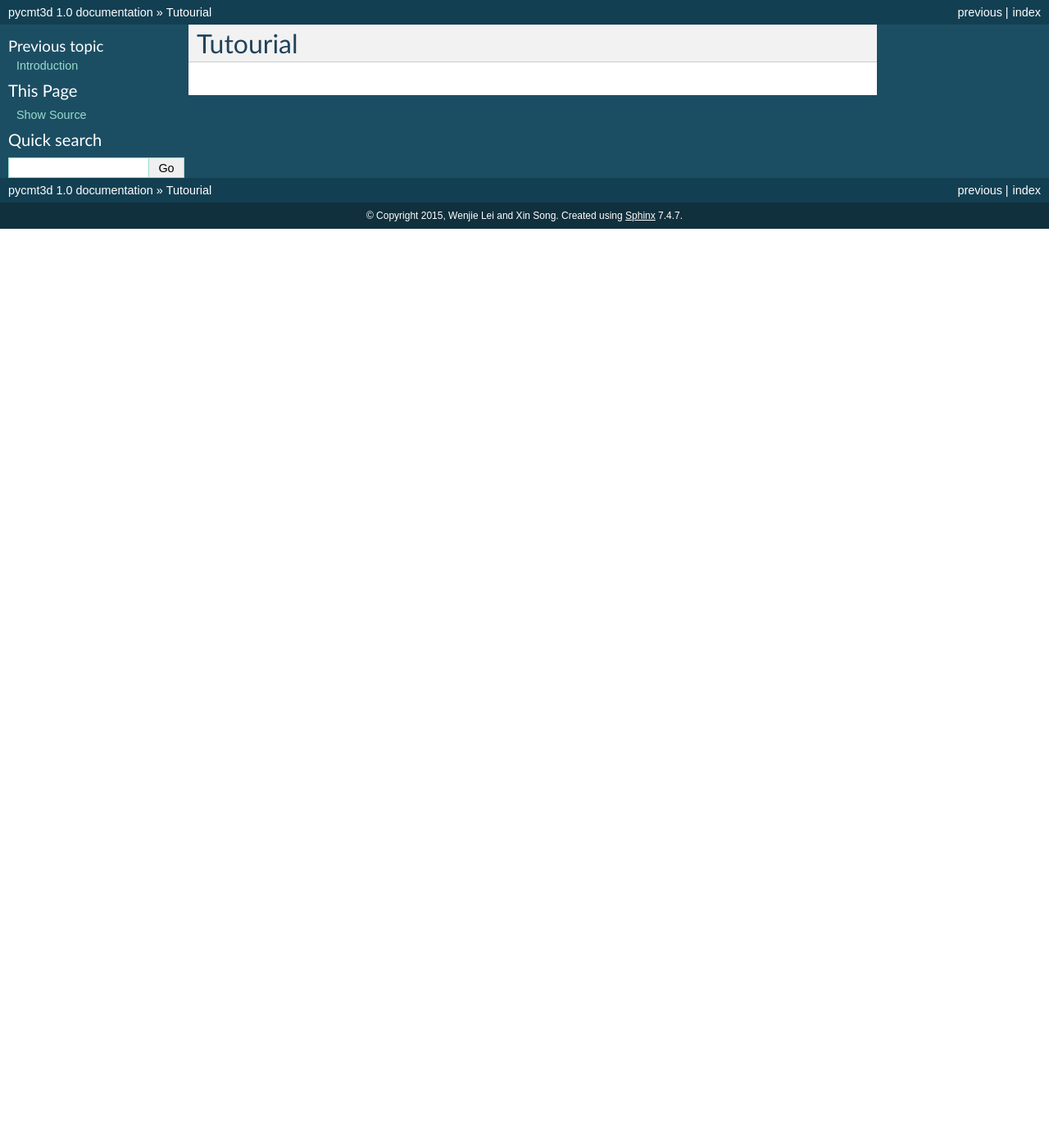
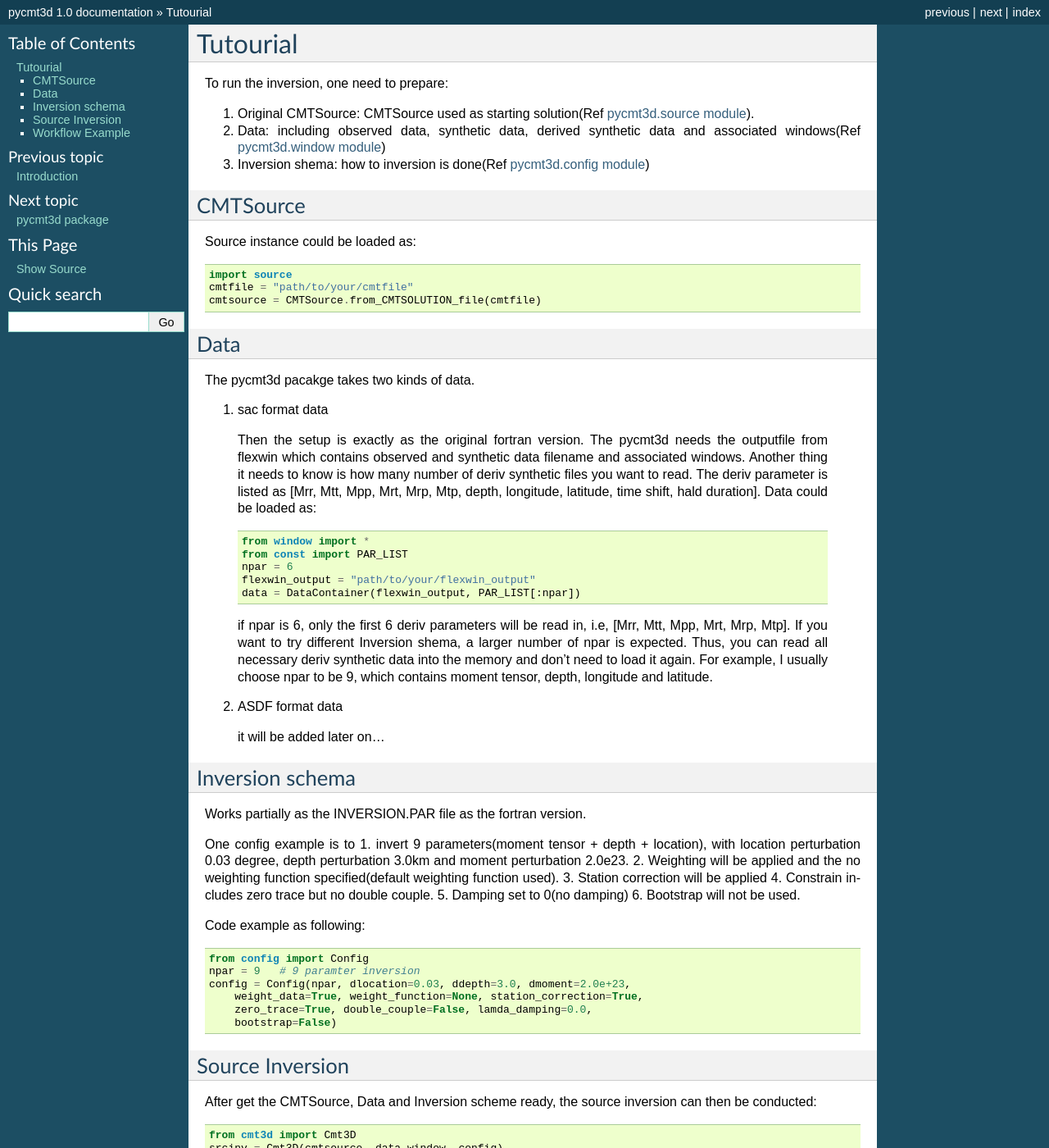
Before and after one commit to wjlei1990/pycmt3d, a Sphinx documentation site: the page built from doc/tutorial.rst, in a window 1280 px wide and 1400 px high. Shown: the whole window at 82% size. Built offline with Sphinx 7.4.7, drawn with Linux system fonts in a browser that asks for light colours; some of the changed text lies outside the part shown.

Commit message:
add doc and put PAR_LIST in const

```diff
--- a/doc/index.rst
+++ b/doc/index.rst
@@ -6,13 +6,16 @@
 Welcome to pycmt3d's documentation!
 ===================================
 
-Contents
+*Code without documentation is a piece of crap. ---- Matthieu Lefebvre*
+
+**Contents**
 
 .. toctree::
    :maxdepth: 2
 
    intro
    tutorial
+   pycmt3d
 
 
 Indices and tables
--- a/doc/pycmt3d.rst
+++ b/doc/pycmt3d.rst
@@ -11,6 +11,8 @@ pycmt3d.cmt3d module
     :members:
     :undoc-members:
     :show-inheritance:
+
+.. _my-config-label:
 
 pycmt3d.config module
 ---------------------
@@ -28,6 +30,8 @@ pycmt3d.const module
     :undoc-members:
     :show-inheritance:
 
+.. _my-source-label:
+
 pycmt3d.source module
 ---------------------
 
@@ -35,6 +39,8 @@ pycmt3d.source module
     :members:
     :undoc-members:
     :show-inheritance:
+
+.. _my-window-label:
 
 pycmt3d.window module
 ---------------------
--- a/doc/tutorial.rst
+++ b/doc/tutorial.rst
@@ -1,2 +1,99 @@
 Tutourial
 ==========================================
+
+To run the inversion, one need to prepare:
+
+
+1. Original CMTSource: CMTSource used as starting solution(Ref :ref:`my-source-label`).
+
+2. Data: including observed data, synthetic data, derived synthetic data and associated windows(Ref :ref:`my-window-label`)
+
+3. Inversion shema: how to inversion is done(Ref :ref:`my-config-label`)
+
+CMTSource
+#########################################
+Source instance could be loaded as::
+
+  import source
+  cmtfile = "path/to/your/cmtfile"
+  cmtsource = CMTSource.from_CMTSOLUTION_file(cmtfile)
+
+Data
+########################################
+The pycmt3d pacakge takes two kinds of data.
+
+1. sac format data
+
+  Then the setup is exactly as the original fortran version. The pycmt3d needs the outputfile from flexwin which contains observed and synthetic data filename and associated windows. Another thing it needs to know is how many number of deriv synthetic files you want to read. The deriv parameter is listed as [Mrr, Mtt, Mpp, Mrt, Mrp, Mtp, depth, longitude, latitude, time shift, hald duration].
+  Data could be loaded as::
+
+    from window import *
+    from const import PAR_LIST
+    npar = 6
+    flexwin_output = "path/to/your/flexwin_output"
+    data = DataContainer(flexwin_output, PAR_LIST[:npar])
+
+  if npar is 6, only the first 6 deriv parameters will be read in, i.e, [Mrr, Mtt, Mpp, Mrt, Mrp, Mtp]. If you want to try different Inversion shema, a larger number of npar is expected. Thus, you can read all necessary deriv synthetic data into the memory and don't need to load it again. For example, I usually choose npar to be 9, which contains moment tensor, depth, longitude and latitude.
+
+2. ASDF format data
+
+   it will be added later on...
+
+Inversion schema
+#########################################
+Works partially as the INVERSION.PAR file as the fortran version.
+
+One config example is to
+1. invert 9 parameters(moment tensor + depth + location), with location perturbation 0.03 degree, depth perturbation 3.0km and moment perturbation 2.0e23.
+2. Weighting will be applied and the no weighting function specified(default weighting function used).
+3. Station correction will be applied
+4. Constrain includes zero trace but no double couple.
+5. Damping set to 0(no damping)
+6. Bootstrap will not be used.
+
+Code example as following::
+
+  from config import Config
+  npar = 9   # 9 paramter inversion
+  config = Config(npar, dlocation=0.03, ddepth=3.0, dmoment=2.0e+23,
+      weight_data=True, weight_function=None, station_correction=True,
+      zero_trace=True, double_couple=False, lamda_damping=0.0,
+      bootstrap=False)
+
+Source Inversion
+########################################
+After get the CMTSource, Data and Inversion scheme ready, the source inversion can then be conducted::
+
+  from cmt3d import Cmt3D
+  srcinv = Cmt3D(cmtsource, data.window, config)
+  srcinv.source_inversion()
+
+Workflow Example
+########################################
+The complete workflow example is shown below::
+
+  import source
+  from window import *
+  from config import Config
+  from cmt3d import Cmt3D
+
+  # load cmtsource
+  cmtfile = "path/to/your/cmtfile"
+  cmtsource = CMTSource.from_CMTSOLUTION_file(cmtfile)
+
+  # load data and window from flexwin output file
+  from const import PAR_LIST
+  data_npar = 9 # read 9 deriv synthetic
+  flexwin_output = "path/to/your/flexwin_output"
+  data = DataContainer(flexwin_output, PAR_LIST[:data_npar])
+
+  # inversion shema
+  npar = 9   # 9 paramter inversion
+  config = Config(npar, dlocation=0.03, ddepth=3.0, dmoment=2.0e+23,
+      weight_data=True, weight_function=None, station_correction=True,
+      zero_trace=True, double_couple=False, lamda_damping=0.0,
+      bootstrap=False)
+
+  # source inversion
+  srcinv = Cmt3D(cmtsource, data.window, config)
+  srcinv.source_inversion()
```
Also changed, not shown: doc/intro.rst (+36 -0 lines), doc/modules.rst (deleted, +0 -7 lines), 3 other files.
